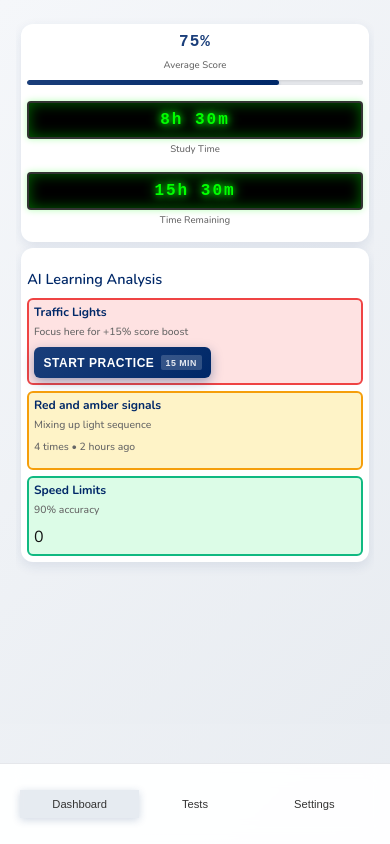
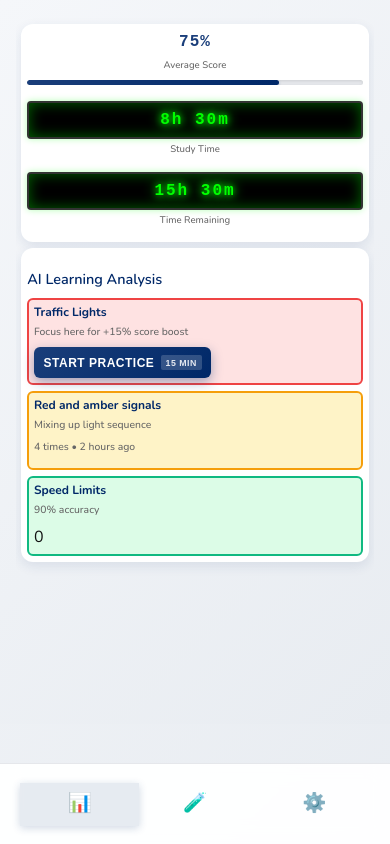
Before and after one commit to fullcircleAI/cbr-ai-coach, a React (Create React App) app: page / in a window 390 px wide. Built offline with nearby package versions, Linux system fonts and the light colour scheme.

Commit message:
Restore footer design to icons only - remove labels that were accidentally added

```diff
--- a/src/components/Navigation.css
+++ b/src/components/Navigation.css
@@ -201,15 +201,13 @@
   }
 
   .nav-icon {
-    font-size: 1.2rem;
-    margin-bottom: 4px;
+    font-size: 1.2rem !important;
+    margin-bottom: 4px !important;
+    display: block !important;
   }
 
   .nav-label {
-    display: block !important;
-    font-size: 0.7rem !important;
-    font-weight: 500 !important;
-    color: #333 !important;
+    display: none !important;
   }
 
   .sidebar-user {
--- a/src/components/Navigation.tsx
+++ b/src/components/Navigation.tsx
@@ -11,18 +11,21 @@ export const Navigation: React.FC = () => {
     {
       id: 'dashboard',
       label: 'Dashboard',
+      icon: '📊',
       path: '/',
       description: 'Your learning dashboard'
     },
     {
       id: 'tests',
       label: 'Tests',
+      icon: '🧪',
       path: '/tests',
       description: 'Practice tests and mock exams'
     },
     {
       id: 'settings',
       label: 'Settings',
+      icon: '⚙️',
       path: '/settings',
       description: 'App settings and preferences'
     }
@@ -65,6 +68,7 @@ export const Navigation: React.FC = () => {
               onClick={() => handleNavClick(item.path)}
               title={item.label}
             >
+              <div className="nav-icon">{item.icon}</div>
               <span className="nav-label">{item.label}</span>
             </button>
           ))}
```
